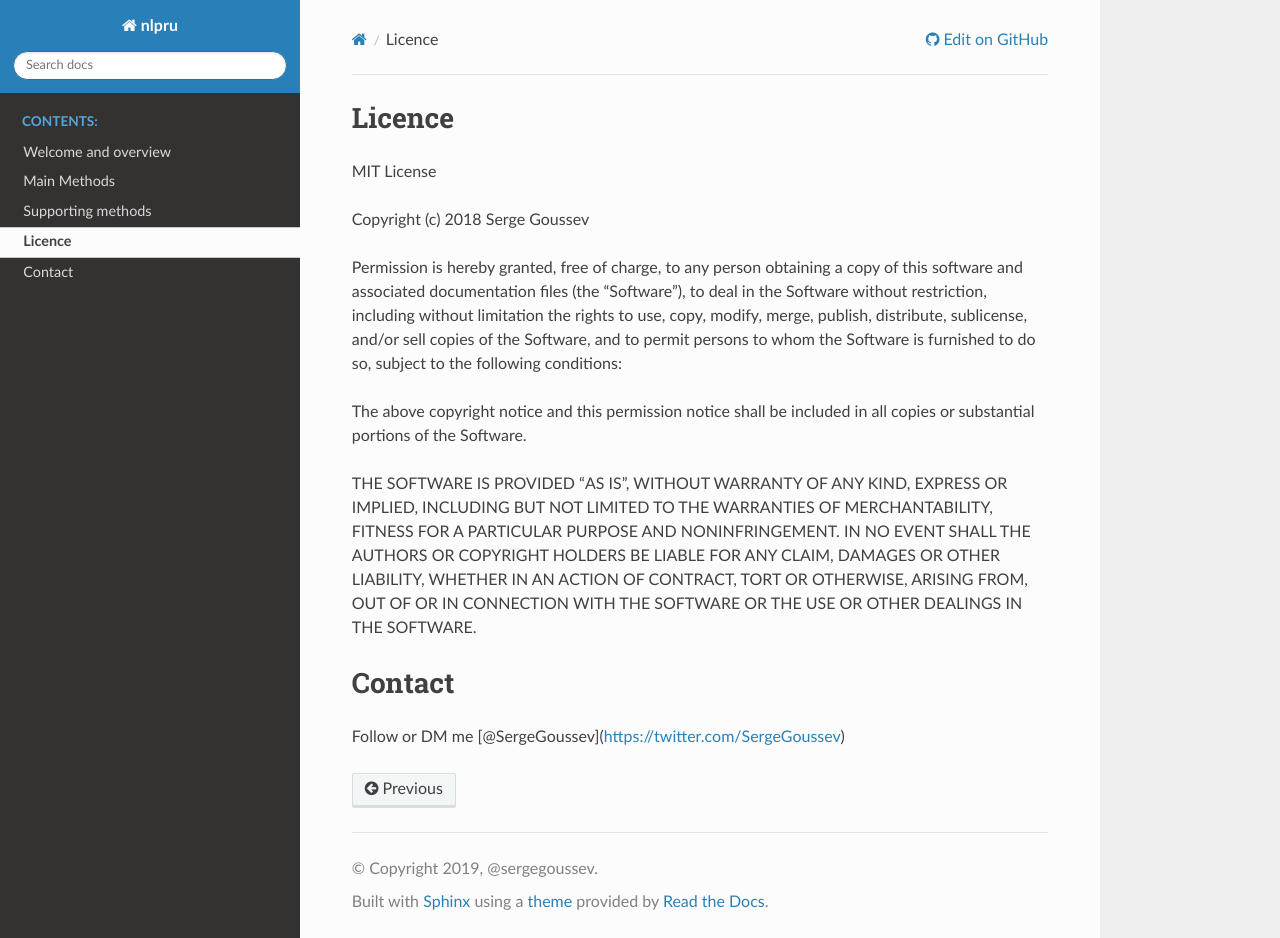
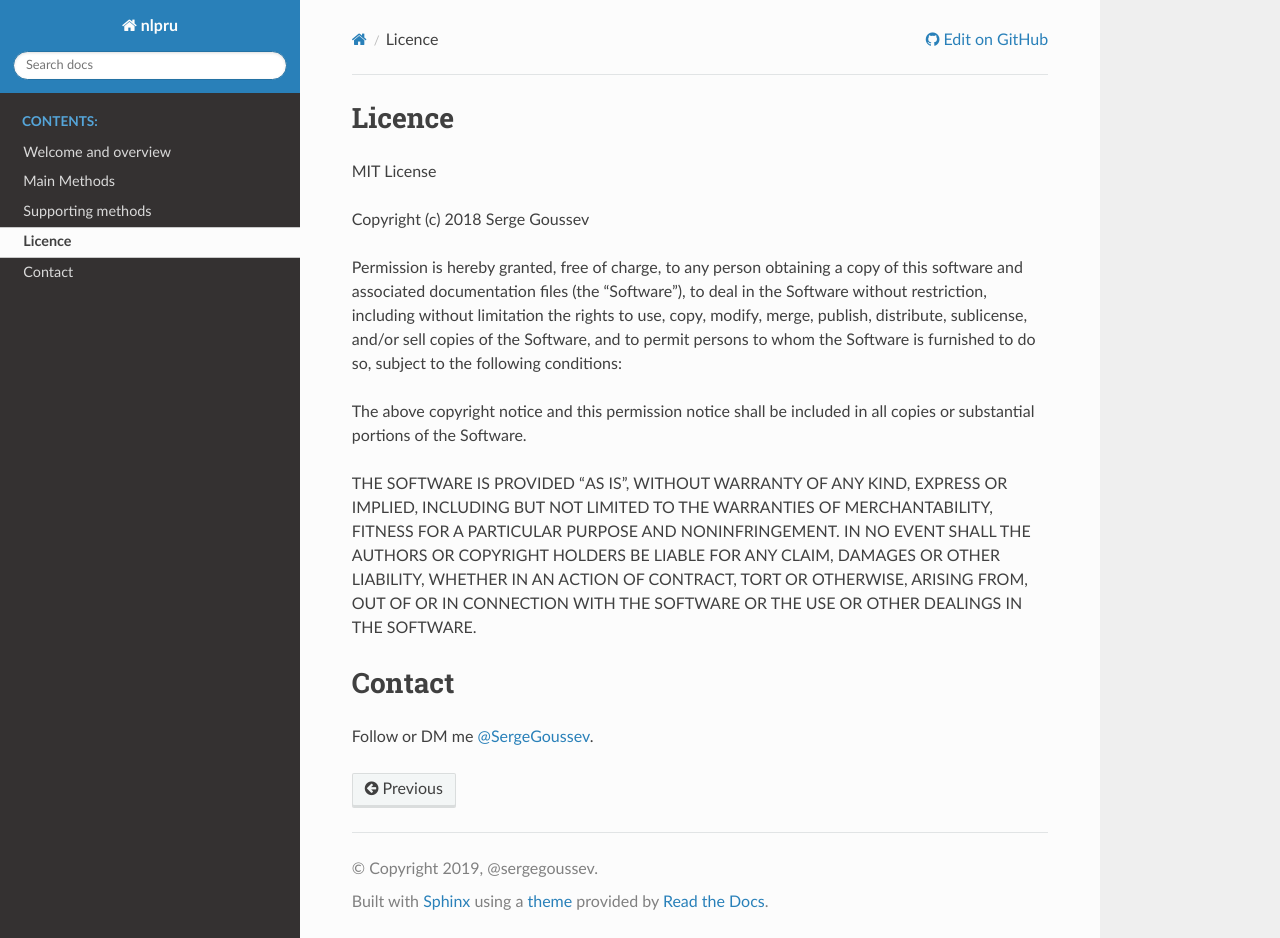
Before and after one commit to sergegoussev/nlpru-docs, a Sphinx documentation site: the page built from docs/source/licence.rst, in a window 1280 px wide and 938 px high. Built offline with Sphinx 7.4.7 and the Read the Docs theme 2.0.0, drawn with Linux system fonts in a browser that asks for light colours.

Commit message:
updated links

```diff
--- a/docs/source/licence.rst
+++ b/docs/source/licence.rst
@@ -25,4 +25,4 @@ SOFTWARE.
 
 Contact
 =======
-Follow or DM me [@SergeGoussev](https://twitter.com/SergeGoussev)
+Follow or DM me `@SergeGoussev <https://twitter.com/SergeGoussev>`_.
```
Also changed, not shown: 5 other files.
